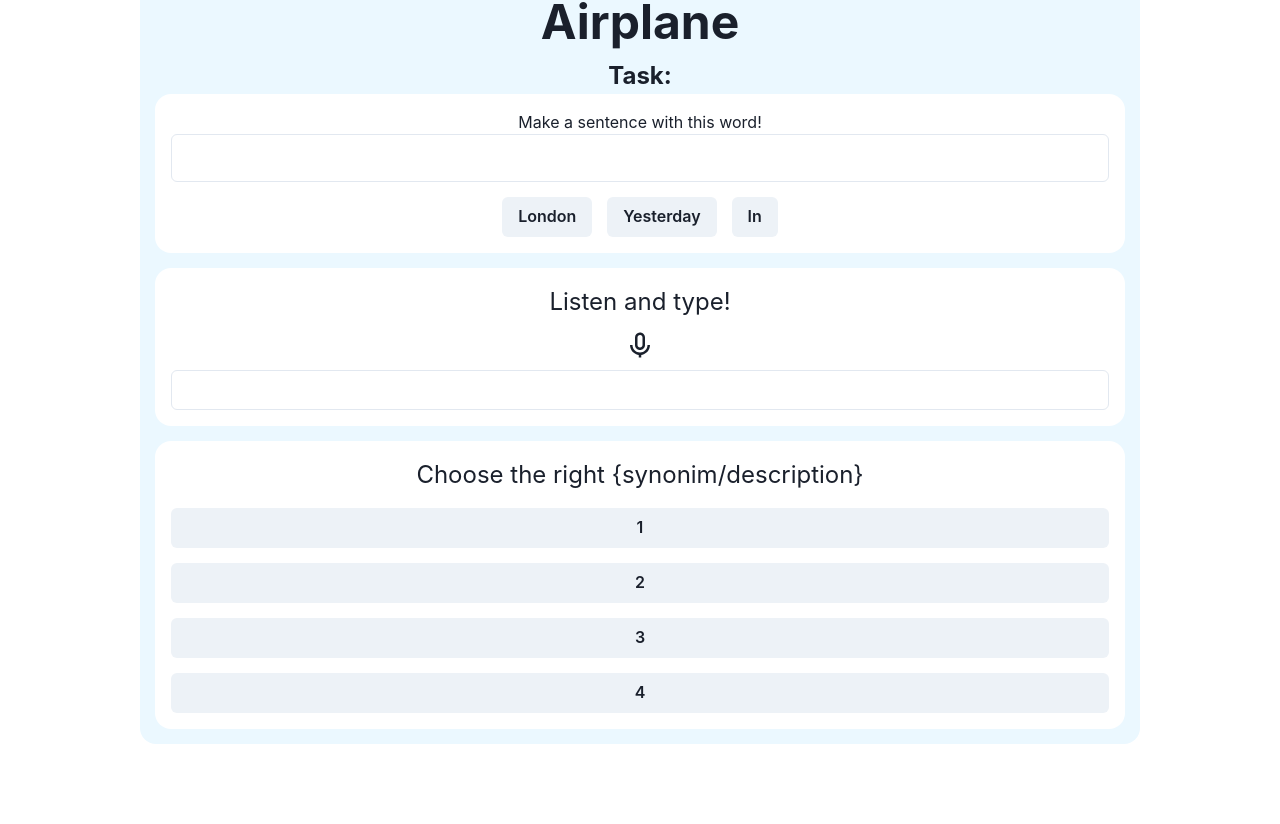
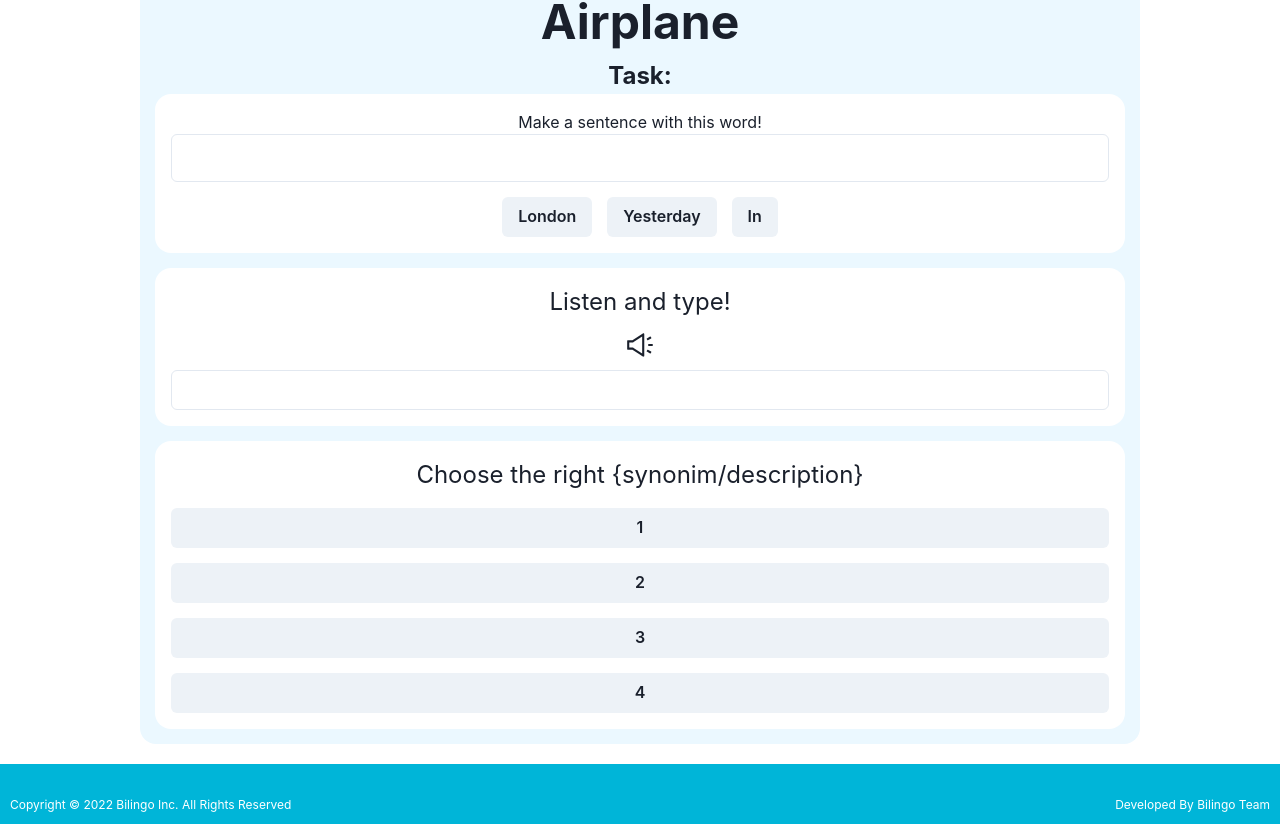
Before and after one commit to yeashy/Bilingo-frontend, a React (Create React App) app: page /repeat in a window 1280 px wide. Shown: the part 155-979 px from the top of the page. Before the commit the page ends 899 px from the top, so only its background shows below. Built offline with nearby package versions, Linux system fonts and the light colour scheme.

Commit message:
added footer, changed cound icon

```diff
--- a/public/index.html
+++ b/public/index.html
@@ -16,5 +16,10 @@
   <body>
     <noscript>You need to enable JavaScript to run this app.</noscript>
     <div id="root"></div>
+    <div class="push"></div>
+    <footer>
+      <span>Copyright © 2022 Bilingo Inc. All Rights Reserved</span>
+      <span>Developed By Bilingo Team</span>
+    </footer>
   </body>
 </html>
--- a/src/components/ListenAndTypeComponent.jsx
+++ b/src/components/ListenAndTypeComponent.jsx
@@ -1,11 +1,11 @@
 import {Flex, Text,Input} from "@chakra-ui/react";
-import {BiMicrophone} from 'react-icons/bi'
+import {AiOutlineSound} from 'react-icons/ai'
 
 function ListenAndTypeComponent() {
     return (
         <Flex flexDirection='column' bgColor='white' borderRadius='16px' p='16px' mt='15px' align='center'>
             <Text fontSize='2xl'>Listen and type!</Text>
-            <Text  fontSize='3xl' my='10px'><BiMicrophone/></Text>
+            <Text  fontSize='3xl' my='10px'><AiOutlineSound/></Text>
             <Input/>
         </Flex>
     )
--- a/src/css/App.css
+++ b/src/css/App.css
@@ -40,3 +40,17 @@
     transform: rotate(360deg);
   }
 }
+
+.push{
+  margin-bottom: 20px;
+}
+
+footer{
+  background-color: #00B5D8;
+  color: white;
+  display: flex;
+  align-items: flex-end;
+  justify-content: space-between;
+  padding: 10px;
+  font-size: 12px;
+}
--- a/src/css/index.css
+++ b/src/css/index.css
@@ -1,5 +1,9 @@
+html, body{
+  height: 100%;
+  margin: 0;
+}
+
 body {
-  margin: 0;
   font-family: -apple-system, BlinkMacSystemFont, 'Segoe UI', 'Roboto', 'Oxygen',
     'Ubuntu', 'Cantarell', 'Fira Sans', 'Droid Sans', 'Helvetica Neue',
     sans-serif;
@@ -7,6 +11,15 @@ body {
   -moz-osx-font-smoothing: grayscale;
 }
 
+#root{
+  min-height: calc(100% - 80px);
+  margin-bottom: -60px;
+}
+
+footer, .push{
+  height: 60px;
+}
+
 code {
   font-family: source-code-pro, Menlo, Monaco, Consolas, 'Courier New',
     monospace;
```
